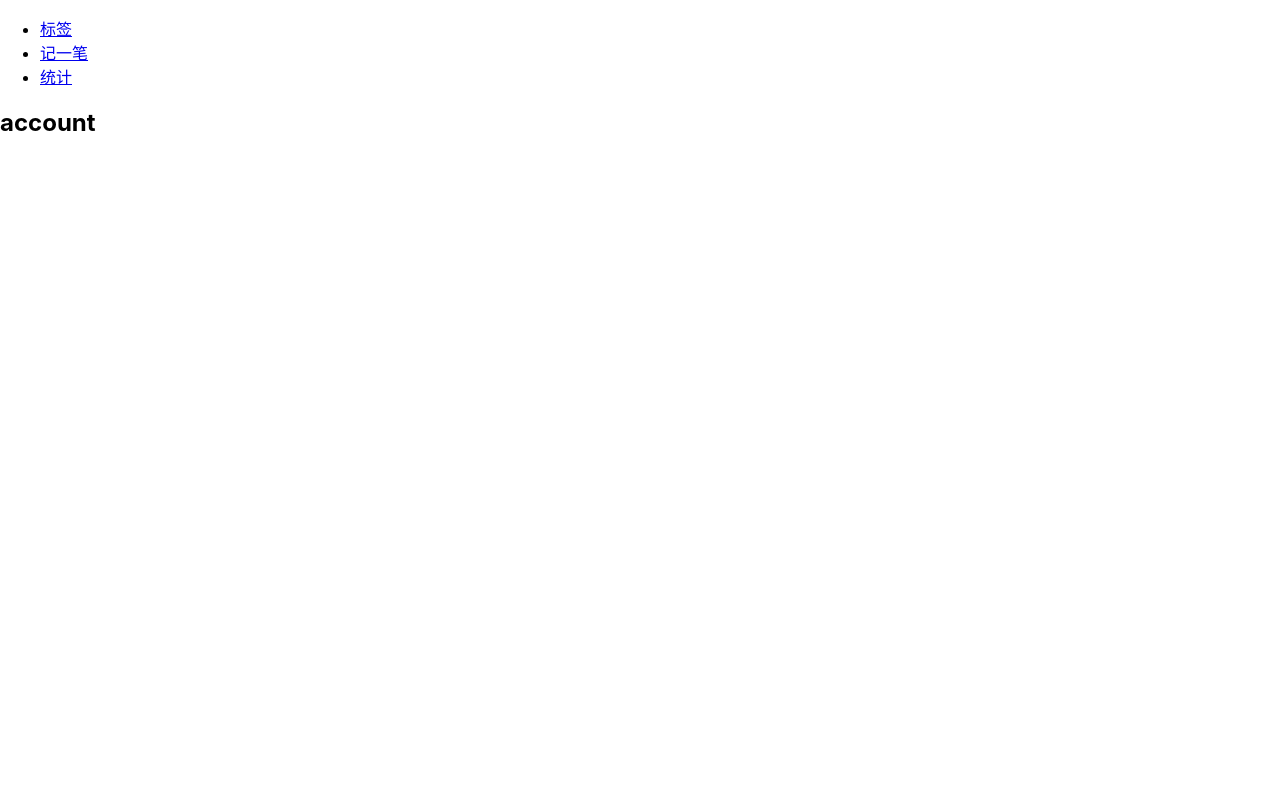
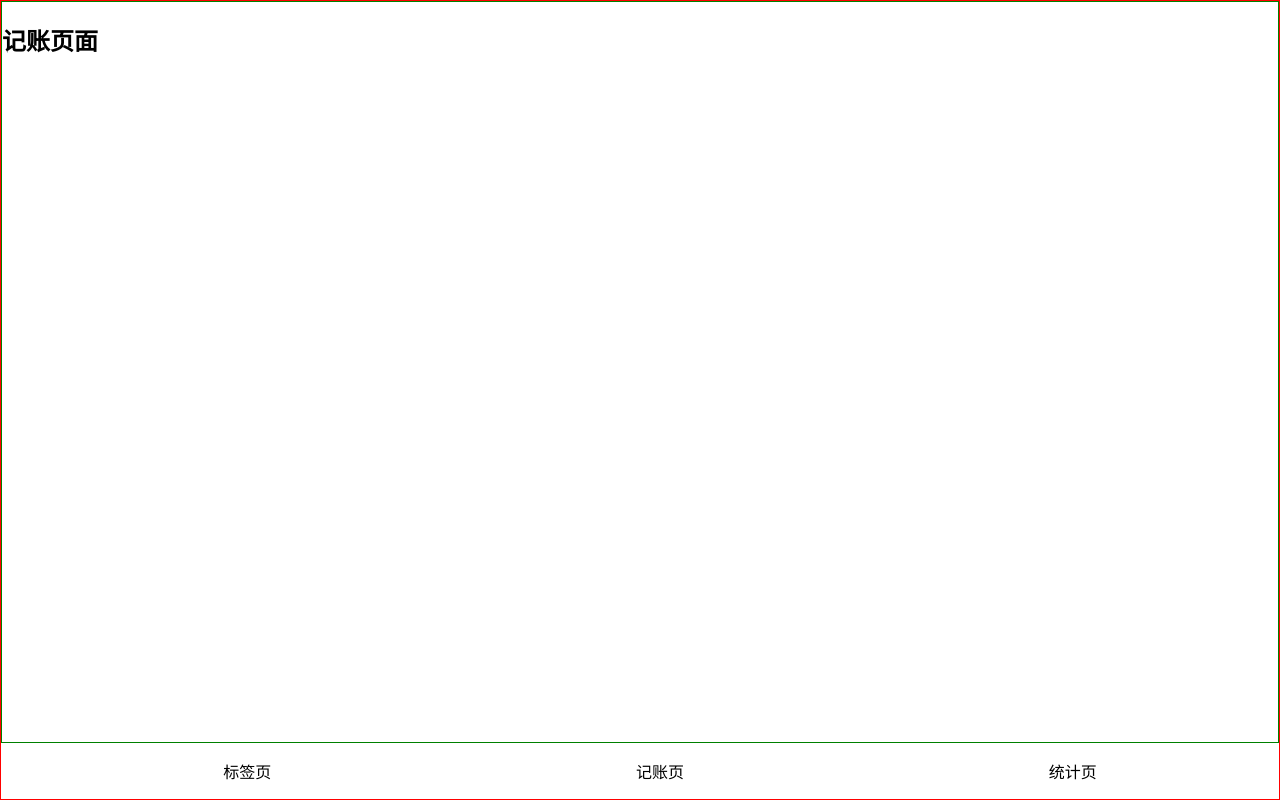
Before and after one commit to adnabb/accounting, a React (Create React App) app: page /account in a window 1280 px wide. Built offline with nearby package versions, Linux system fonts and the light colour scheme.

Commit message:
完善路由和页面基础布局

```diff
--- a/package.json
+++ b/package.json
@@ -41,5 +41,8 @@
     "@types/react-router-dom": "^5.1.5",
     "@types/styled-components": "^5.1.1",
     "styled-components": "^5.1.1"
+  },
+  "resolutions": {
+    "styled-components": "^5"
   }
 }
--- a/src/App.tsx
+++ b/src/App.tsx
@@ -5,54 +5,82 @@ import {
   BrowserRouter as Router,
   Switch,
   Route,
-  Link
+  Link,
+  Redirect
 } from "react-router-dom";
+import styled from "styled-components";
+
+const Wrapper = styled.div`
+  border: 1px solid red;
+  height: 100vh;
+  display: flex;
+  flex-direction: column;
+`
+const Main = styled.main`
+  border: 1px solid green;
+  flex-grow: 1;
+  overflow-y: auto;
+`
+const Nav = styled.nav`
+  > ul {
+    display: flex;
+    justify-content: space-around;
+  }
+`
 
 function App() {
   return (
       <Router>
-        <div>
-          <nav>
+        <Wrapper>
+          <Main>
+            <Switch>
+              <Redirect exact from="/" to="/account" />
+              <Route path="/tags">
+                <Tags/>
+              </Route>
+              <Route path="/account">
+                <Account/>
+              </Route>
+              <Route path="/statistics">
+                <Statistics/>
+              </Route>
+              <Route path="*">
+                <NoMatch />
+              </Route>
+            </Switch>
+          </Main>
+          <Nav>
             <ul>
               <li>
-                <Link to="/tags">标签</Link>
+                <Link to="/tags">标签页</Link>
               </li>
               <li>
-                <Link to="/">记一笔</Link>
+                <Link to="/account">记账页</Link>
               </li>
               <li>
-                <Link to="/statistics">统计</Link>
+                <Link to="/statistics">统计页</Link>
               </li>
             </ul>
-          </nav>
-
-          <Switch>
-            <Route path="/tags">
-              <Tags/>
-            </Route>
-            <Route path="/statistics">
-              <Statistics/>
-            </Route>
-            {/* path="/" 必须放在最后面*/}
-            <Route path="/">
-              <Account/>
-            </Route>
-          </Switch>
-        </div>
+          </Nav>
+        </Wrapper>
       </Router>
   );
 }
 
 function Tags() {
-  return <h2>tags</h2>;
+  return <h2>标签页面</h2>;
 }
 
 function Account() {
-  return <h2>account</h2>;
+  return <h2>记账页面</h2>;
 }
 
 function Statistics() {
-  return <h2>statistics</h2>;
+  return <h2>统计页面</h2>;
+}
+
+function NoMatch() {
+  return <h2>页面不存在</h2>
 }
 
 export default App;
--- a/src/index.css
+++ b/src/index.css
@@ -1,3 +1,5 @@
+@import-normalize;
+
 body {
   margin: 0;
   font-family: -apple-system, BlinkMacSystemFont, 'Segoe UI', 'Roboto', 'Oxygen',
@@ -7,7 +9,20 @@ body {
   -moz-osx-font-smoothing: grayscale;
 }
 
+body,div,p {
+  box-sizing: border-box;
+}
+
 code {
   font-family: source-code-pro, Menlo, Monaco, Consolas, 'Courier New',
     monospace;
 }
+
+li {
+  list-style: none;
+}
+
+a {
+  text-decoration: none;
+  color: inherit;
+}
```
